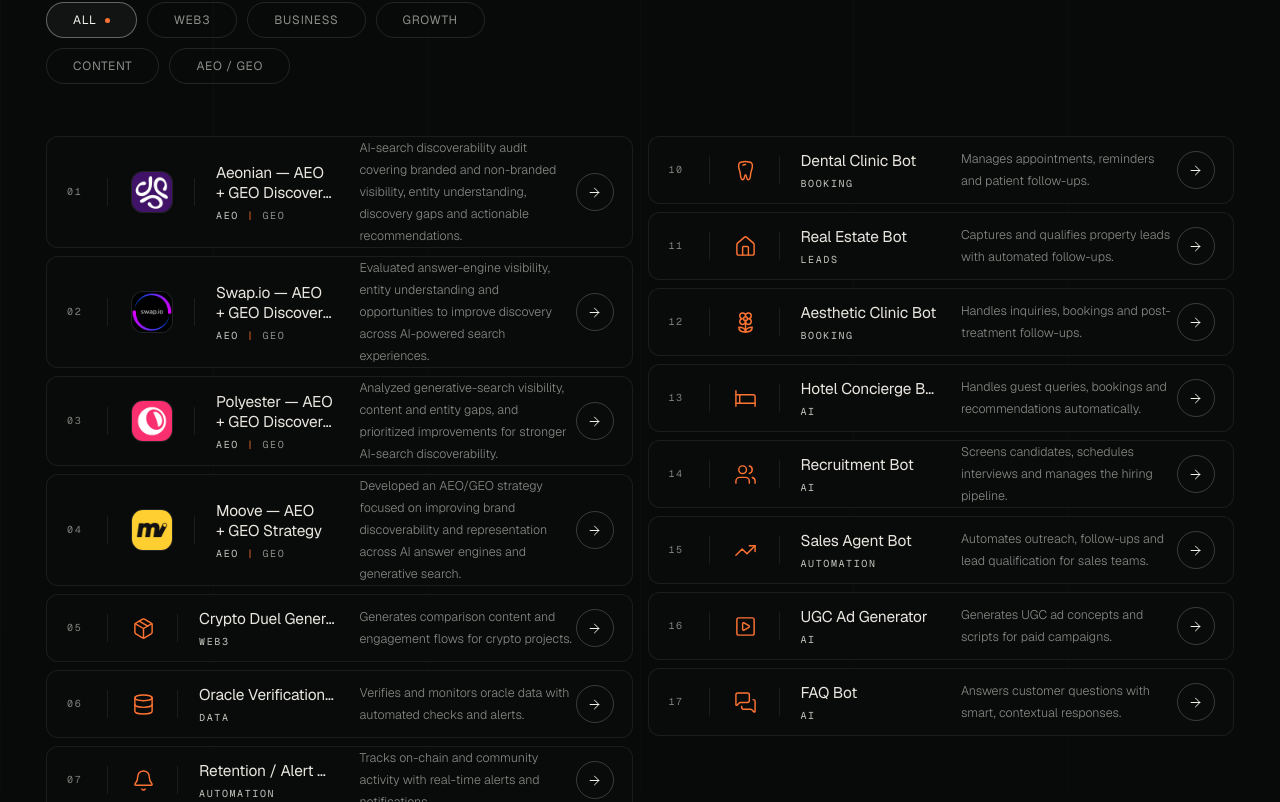
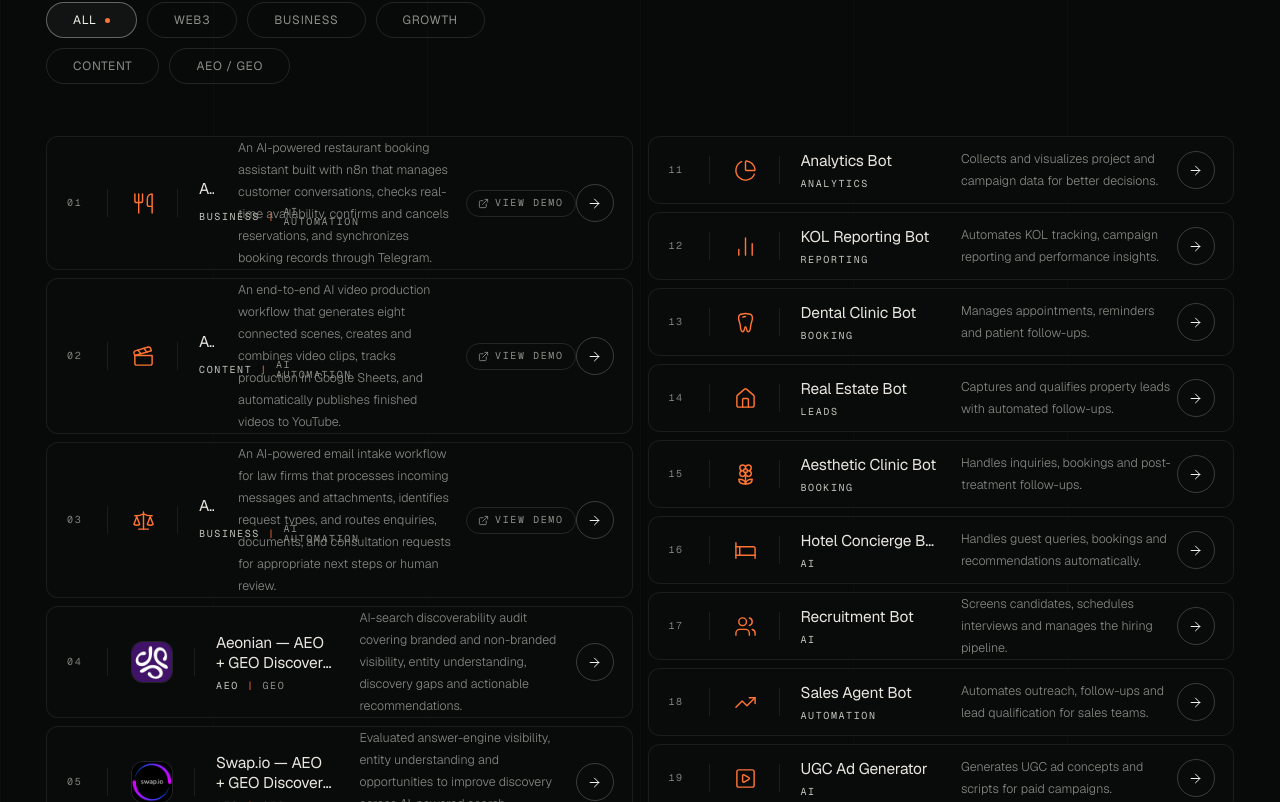
Before and after one commit to huzi0000/huzaifa-portfolio, a React (Vite) app: page / in a window 1280 px wide. Shown: the part 3258-4060 px from the top of the page. Built offline with nearby package versions, Linux system fonts and the light colour scheme.

Commit message:
Add three AI automation projects

```diff
--- a/src/data/projects.ts
+++ b/src/data/projects.ts
@@ -13,6 +13,9 @@ import {
   SquarePlay,
   MessagesSquare,
   Search,
+  Utensils,
+  Clapperboard,
+  Scale,
   type LucideIcon,
 } from 'lucide-react'
 
@@ -26,6 +29,8 @@ export type Project = {
   icon: LucideIcon
   /** Optional brand mark. Only set on the AEO / GEO audit entries. */
   logo?: string
+  /** Optional external demo link. Only set on entries that ship a public demo. */
+  demo?: string
 }
 
 export const filters = ['ALL', 'WEB3', 'BUSINESS', 'GROWTH', 'CONTENT', 'AEO / GEO'] as const
@@ -33,8 +38,38 @@ export type Filter = (typeof filters)[number]
 
 export const projects: Project[] = [
   {
+    id: 'ai-restaurant-booking-agent',
+    index: '01',
+    title: 'AI Restaurant Booking Agent',
+    category: 'BUSINESS / AI AUTOMATION',
+    body: 'An AI-powered restaurant booking assistant built with n8n that manages customer conversations, checks real-time availability, confirms and cancels reservations, and synchronizes booking records through Telegram.',
+    groups: ['BUSINESS'],
+    icon: Utensils,
+    demo: 'https://x.com/hs5402395/status/2110082506116751717?s=20',
+  },
+  {
+    id: 'ai-video-production-agent',
+    index: '02',
+    title: 'AI Video Production Agent',
+    category: 'CONTENT / AI AUTOMATION',
+    body: 'An end-to-end AI video production workflow that generates eight connected scenes, creates and combines video clips, tracks production in Google Sheets, and automatically publishes finished videos to YouTube.',
+    groups: ['CONTENT'],
+    icon: Clapperboard,
+    demo: 'https://x.com/hs5402395/status/2109598360588210222?s=20',
+  },
+  {
+    id: 'ai-legal-email-triage-agent',
+    index: '03',
+    title: 'AI Legal Email Triage Agent',
+    category: 'BUSINESS / AI AUTOMATION',
+    body: 'An AI-powered email intake workflow for law firms that processes incoming messages and attachments, identifies request types, and routes enquiries, documents, and consultation requests for appropriate next steps or human review.',
+    groups: ['BUSINESS'],
+    icon: Scale,
+    demo: 'https://x.com/hs5402395/status/2109184545065210157?s=20',
+  },
+  {
     id: 'aeonian-aeo-geo-audit',
-    index: '01',
+    index: '04',
     title: 'Aeonian — AEO + GEO Discovery Audit',
     category: 'AEO / GEO',
     body: 'AI-search discoverability audit covering branded and non-branded visibility, entity understanding, discovery gaps and actionable recommendations.',
@@ -44,7 +79,7 @@ export const projects: Project[] = [
   },
   {
     id: 'swap-io-aeo-geo-audit',
-    index: '02',
+    index: '05',
     title: 'Swap.io — AEO + GEO Discovery Audit',
     category: 'AEO / GEO',
     body: 'Evaluated answer-engine visibility, entity understanding and opportunities to improve discovery across AI-powered search experiences.',
@@ -54,7 +89,7 @@ export const projects: Project[] = [
   },
   {
     id: 'polyester-aeo-geo-audit',
-    index: '03',
+    index: '06',
     title: 'Polyester — AEO + GEO Discovery Audit',
     category: 'AEO / GEO',
     body: 'Analyzed generative-search visibility, content and entity gaps, and prioritized improvements for stronger AI-search discoverability.',
@@ -64,7 +99,7 @@ export const projects: Project[] = [
   },
   {
     id: 'moove-aeo-geo-strategy',
-    index: '04',
+    index: '07',
     title: 'Moove — AEO + GEO Strategy',
     category: 'AEO / GEO',
     body: 'Developed an AEO/GEO strategy focused on improving brand discoverability and representation across AI answer engines and generative search.',
@@ -74,7 +109,7 @@ export const projects: Project[] = [
   },
   {
     id: 'crypto-duel-generator',
-    index: '05',
+    index: '08',
     title: 'Crypto Duel Generator Bot',
     category: 'WEB3',
     body: 'Generates comparison content and engagement flows for crypto projects.',
@@ -83,7 +118,7 @@ export const projects: Project[] = [
   },
   {
     id: 'oracle-verification',
-    index: '06',
+    index: '09',
     title: 'Oracle Verification Bot',
     category: 'DATA',
     body: 'Verifies and monitors oracle data with automated checks and alerts.',
@@ -92,7 +127,7 @@ export const projects: Project[] = [
   },
   {
     id: 'retention-alert',
-    index: '07',
+    index: '10',
     title: 'Retention / Alert Bot',
     category: 'AUTOMATION',
     body: 'Tracks on-chain and community activity with real-time alerts and notifications.',
@@ -101,7 +136,7 @@ export const projects: Project[] = [
   },
   {
     id: 'analytics-bot',
-    index: '08',
+    index: '11',
     title: 'Analytics Bot',
     category: 'ANALYTICS',
     body: 'Collects and visualizes project and campaign data for better decisions.',
@@ -110,7 +145,7 @@ export const projects: Project[] = [
   },
   {
     id: 'kol-reporting',
-    index: '09',
+    index: '12',
     title: 'KOL Reporting Bot',
     category: 'REPORTING',
     body: 'Automates KOL tracking, campaign reporting and performance insights.',
@@ -119,7 +154,7 @@ export const projects: Project[] = [
   },
   {
     id: 'dental-clinic',
-    index: '10',
+    index: '13',
     title: 'Dental Clinic Bot',
     category: 'BOOKING',
     body: 'Manages appointments, reminders and patient follow-ups.',
@@ -128,7 +163,7 @@ export const projects: Project[] = [
   },
   {
     id: 'real-estate',
-    index: '11',
+    index: '14',
     title: 'Real Estate Bot',
     category: 'LEADS',
     body: 'Captures and qualifies property leads with automated follow-ups.',
@@ -137,7 +172,7 @@ export const projects: Project[] = [
   },
   {
     id: 'aesthetic-clinic',
-    index: '12',
+    index: '15',
     title: 'Aesthetic Clinic Bot',
     category: 'BOOKING',
     body: 'Handles inquiries, bookings and post-treatment follow-ups.',
@@ -146,7 +181,7 @@ export const projects: Project[] = [
   },
   {
     id: 'hotel-concierge',
-    index: '13',
+    index: '16',
     title: 'Hotel Concierge Bot',
     category: 'AI',
     body: 'Handles guest queries, bookings and recommendations automatically.',
@@ -155,7 +190,7 @@ export const projects: Project[] = [
   },
   {
     id: 'recruitment',
-    index: '14',
+    index: '17',
     title: 'Recruitment Bot',
     category: 'AI',
     body: 'Screens candidates, schedules interviews and manages the hiring pipeline.',
@@ -164,7 +199,7 @@ export const projects: Project[] = [
   },
   {
     id: 'sales-agent',
-    index: '15',
+    index: '18',
     title: 'Sales Agent Bot',
     category: 'AUTOMATION',
     body: 'Automates outreach, follow-ups and lead qualification for sales teams.',
@@ -173,7 +208,7 @@ export const projects: Project[] = [
   },
   {
     id: 'ugc-ad-generator',
-    index: '16',
+    index: '19',
     title: 'UGC Ad Generator',
     category: 'AI',
     body: 'Generates UGC ad concepts and scripts for paid campaigns.',
@@ -182,7 +217,7 @@ export const projects: Project[] = [
   },
   {
     id: 'faq-bot',
-    index: '17',
+    index: '20',
     title: 'FAQ Bot',
     category: 'AI',
     body: 'Answers customer questions with smart, contextual responses.',
--- a/src/sections/Work.tsx
+++ b/src/sections/Work.tsx
@@ -1,5 +1,5 @@
 import { useMemo, useState } from 'react'
-import { ArrowRight } from 'lucide-react'
+import { ArrowRight, ExternalLink } from 'lucide-react'
 import SectionLabel from '../components/SectionLabel'
 import Reveal from '../components/Reveal'
 import { filters, projects, type Filter, type Project } from '../data/projects'
@@ -77,6 +77,20 @@ function WorkItem({ project }: { project: Project }) {
       >
         {project.body}
       </p>
+
+      {project.demo && (
+        <a
+          href={project.demo}
+          target="_blank"
+          rel="noopener noreferrer"
+          aria-label={`View demo — ${project.title} (opens X in a new tab)`}
+          className="t-label-sm ml-2.5 flex flex-none items-center gap-1.5 rounded-full border px-[9px] py-[7px] text-[#8b8f88] transition-colors duration-400 hover:text-[var(--c-ink)] sm:ml-3 sm:px-[11px]"
+          style={{ borderColor: 'var(--l-soft)' }}
+        >
+          <ExternalLink size={11} strokeWidth={1.8} className="flex-none" />
+          <span className="sr-only sm:not-sr-only">View Demo</span>
+        </a>
+      )}
 
       <span
         className="arrow-btn ml-3 h-[34px] w-[34px] flex-none sm:ml-auto sm:h-[38px] sm:w-[38px]"
```
